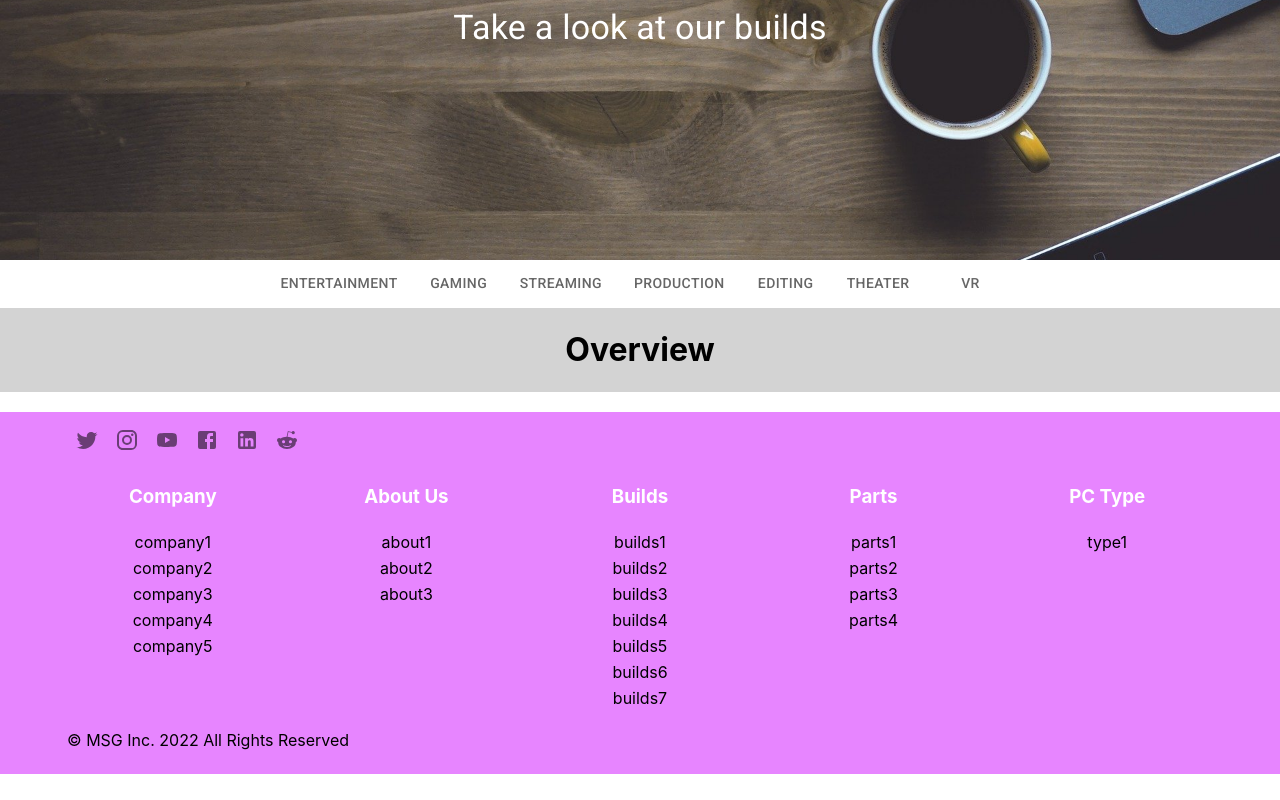
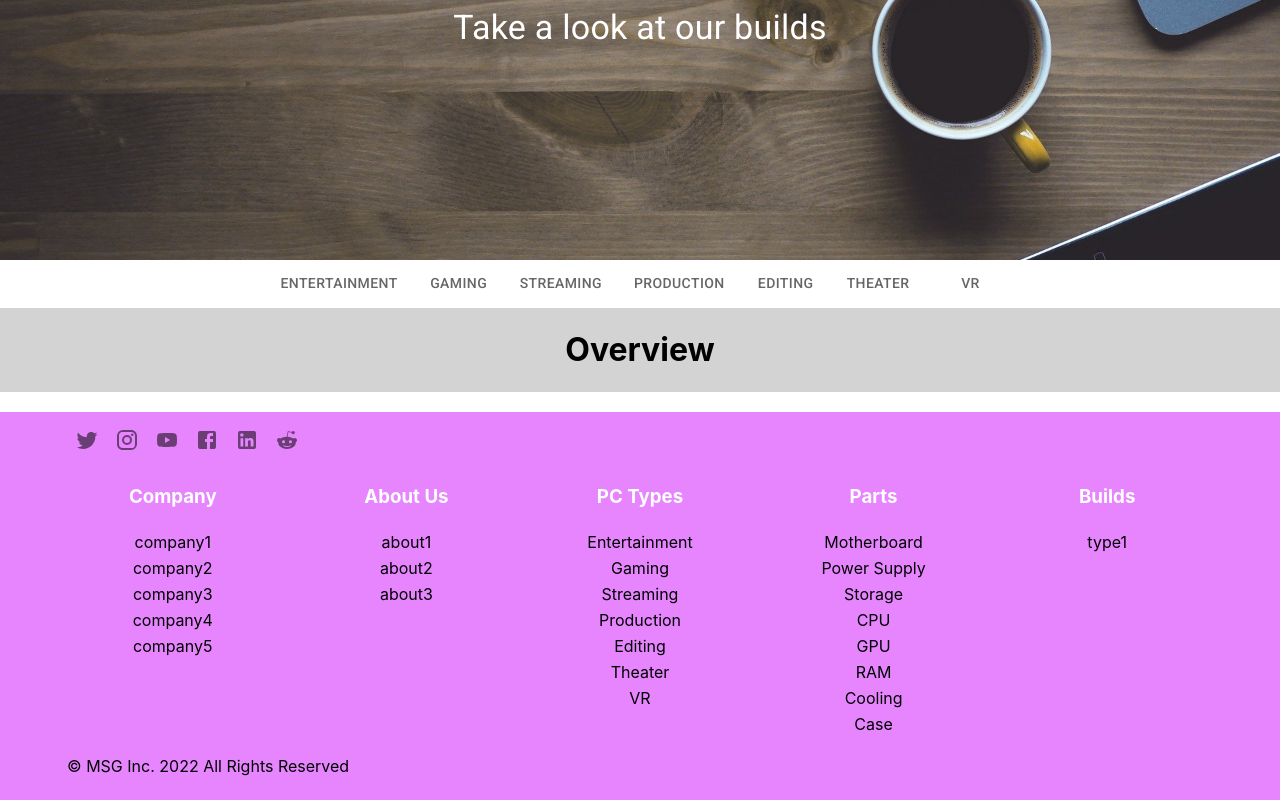
Before and after one commit to myin1/React-Projects-PC-Building, a React (Create React App) app in the folder pc-build/: page /ComputerTypes in a window 1280 px wide. Shown: the part 399-1199 px from the top of the page. Before the commit the page ends 1173 px from the top, so only its background shows below. Built offline with nearby package versions, Linux system fonts and the light colour scheme.

Commit message:
Footer updated
- updated parts page to map

```diff
--- a/pc-build/src/components/Footer.jsx
+++ b/pc-build/src/components/Footer.jsx
@@ -10,8 +10,10 @@ import {
 import { Container } from "@mui/system";
 import React from "react";
 import { Link } from "react-router-dom";
+import { compTypes } from "../pages/ComputerTypes";
+import { partList } from "../pages/Parts";
 
-const headerList = ["Company", "About Us", "Builds", "Parts", "PC Type"];
+const headerList = ["Company", "About Us", "PC Types", "Parts", "Builds"];
 const companyList = [
   "company1",
   "company2",
@@ -20,17 +22,9 @@ const companyList = [
   "company5",
 ];
 const aboutList = ["about1", "about2", "about3"];
-const buildsList = [
-  "builds1",
-  "builds2",
-  "builds3",
-  "builds4",
-  "builds5",
-  "builds6",
-  "builds7",
-];
-const partsList = ["parts1", "parts2", "parts3", "parts4"];
-const typesList = ["type1"];
+const typesList = compTypes;
+const partsList = partList;
+const buildsList = ["type1"];
 
 const Item = {
   padding: 3,
@@ -96,7 +90,7 @@ export default function Footer() {
               <Stack sx={{ textAlign: "center" }}>
                 <h3 style={Head}>{headerList[1]}</h3>
                 {aboutList.map((aboutItem) => (
-                  <Link style={Item} to="/">
+                  <Link style={Item} to="/Service">
                     {aboutItem}
                   </Link>
                 ))}
@@ -105,9 +99,9 @@ export default function Footer() {
             <Grid item xs={1}>
               <Stack sx={{ textAlign: "center" }}>
                 <h3 style={Head}>{headerList[2]}</h3>
-                {buildsList.map((buildItem) => (
-                  <Link style={Item} to="/">
-                    {buildItem}
+                {typesList.map((typesItem) => (
+                  <Link style={Item} to={`/ComputerTypes/${typesItem}`}>
+                    {typesItem}
                   </Link>
                 ))}
               </Stack>
@@ -116,8 +110,8 @@ export default function Footer() {
               <Stack sx={{ textAlign: "center" }}>
                 <h3 style={Head}>{headerList[3]}</h3>
                 {partsList.map((partItem) => (
-                  <Link style={Item} to="/">
-                    {partItem}
+                  <Link style={Item} to="/Components">
+                    {partItem.title}
                   </Link>
                 ))}
               </Stack>
@@ -125,9 +119,9 @@ export default function Footer() {
             <Grid item xs={1}>
               <Stack sx={{ textAlign: "center" }}>
                 <h3 style={Head}>{headerList[4]}</h3>
-                {typesList.map((typeItem) => (
-                  <Link style={Item} to="/">
-                    {typeItem}
+                {buildsList.map((buildsItem) => (
+                  <Link style={Item} to="/PCBuilds">
+                    {buildsItem}
                   </Link>
                 ))}
               </Stack>
--- a/pc-build/src/pages/ComputerTypes.jsx
+++ b/pc-build/src/pages/ComputerTypes.jsx
@@ -4,7 +4,7 @@ import HeaderBanner from "../components/content/HeaderBanner";
 import { Tabs, Tab } from "@mui/material";
 import * as React from "react";
 
-const compTypes = [
+export const compTypes = [
   "Entertainment",
   "Gaming",
   "Streaming",
--- a/pc-build/src/pages/Parts.jsx
+++ b/pc-build/src/pages/Parts.jsx
@@ -14,6 +14,49 @@ import CPU from "../assets/images/AMD_Ryzen_5_2600_(39851733273).jpg";
 import Case from "../assets/images/Avalanche_Hardline_Liquid_Cooled_Gaming_PC.png";
 import Fan from "../assets/images/computers-88000_1280.webp";
 
+export const partList = [
+  {
+    title: "Motherboard",
+    image: Mobo,
+    body: "Lorem ipsum dolor sit amet, consectetur adipiscing elit.",
+  },
+  {
+    title: "Power Supply",
+    image: PSU,
+    body: "Lorem ipsum dolor sit amet, consectetur adipiscing elit.",
+  },
+  {
+    title: "Storage",
+    image: Storage,
+    body: "Lorem ipsum dolor sit amet, consectetur adipiscing elit.",
+  },
+  {
+    title: "CPU",
+    image: CPU,
+    body: "Lorem ipsum dolor sit amet, consectetur adipiscing elit.",
+  },
+  {
+    title: "GPU",
+    image: GPU,
+    body: "Lorem ipsum dolor sit amet, consectetur adipiscing elit.",
+  },
+  {
+    title: "RAM",
+    image: RAM,
+    body: "Lorem ipsum dolor sit amet, consectetur adipiscing elit.",
+  },
+  {
+    title: "Cooling",
+    image: Fan,
+    body: "Lorem ipsum dolor sit amet, consectetur adipiscing elit.",
+  },
+  {
+    title: "Case",
+    image: Case,
+    body: "Lorem ipsum dolor sit amet, consectetur adipiscing elit.",
+  },
+];
+
 export default function Parts() {
   return (
     <div>
@@ -25,46 +68,13 @@ export default function Parts() {
           Title
         </Typography>
         <Grid container alignItems="stretch" my={5}>
-          <FullCard
-            title="Motherboard"
-            img={Mobo}
-            body="Lorem ipsum dolor sit amet, consectetur adipiscing elit."
-          ></FullCard>
-          <FullCard
-            title="Power Supply"
-            img={PSU}
-            body="Lorem ipsum dolor sit amet, consectetur adipiscing elit."
-          ></FullCard>
-          <FullCard
-            title="Storage"
-            img={Storage}
-            body="Lorem ipsum dolor sit amet, consectetur adipiscing elit."
-          ></FullCard>
-          <FullCard
-            title="CPU"
-            img={CPU}
-            body="Lorem ipsum dolor sit amet, consectetur adipiscing elit."
-          ></FullCard>
-          <FullCard
-            title="GPU"
-            img={GPU}
-            body="The power house of the computer."
-          ></FullCard>
-          <FullCard
-            title="RAM"
-            img={RAM}
-            body="Lorem ipsum dolor sit amet, consectetur adipiscing elit."
-          ></FullCard>
-          <FullCard
-            title="Cooling"
-            img={Fan}
-            body="Lorem ipsum dolor sit amet, consectetur adipiscing elit."
-          ></FullCard>
-          <FullCard
-            title="Case"
-            img={Case}
-            body="Lorem ipsum dolor sit amet, consectetur adipiscing elit."
-          ></FullCard>
+          {partList.map((part) => (
+            <FullCard
+              title={part.title}
+              img={part.image}
+              body={part.body}
+            ></FullCard>
+          ))}
         </Grid>
       </Container>
     </div>
```
